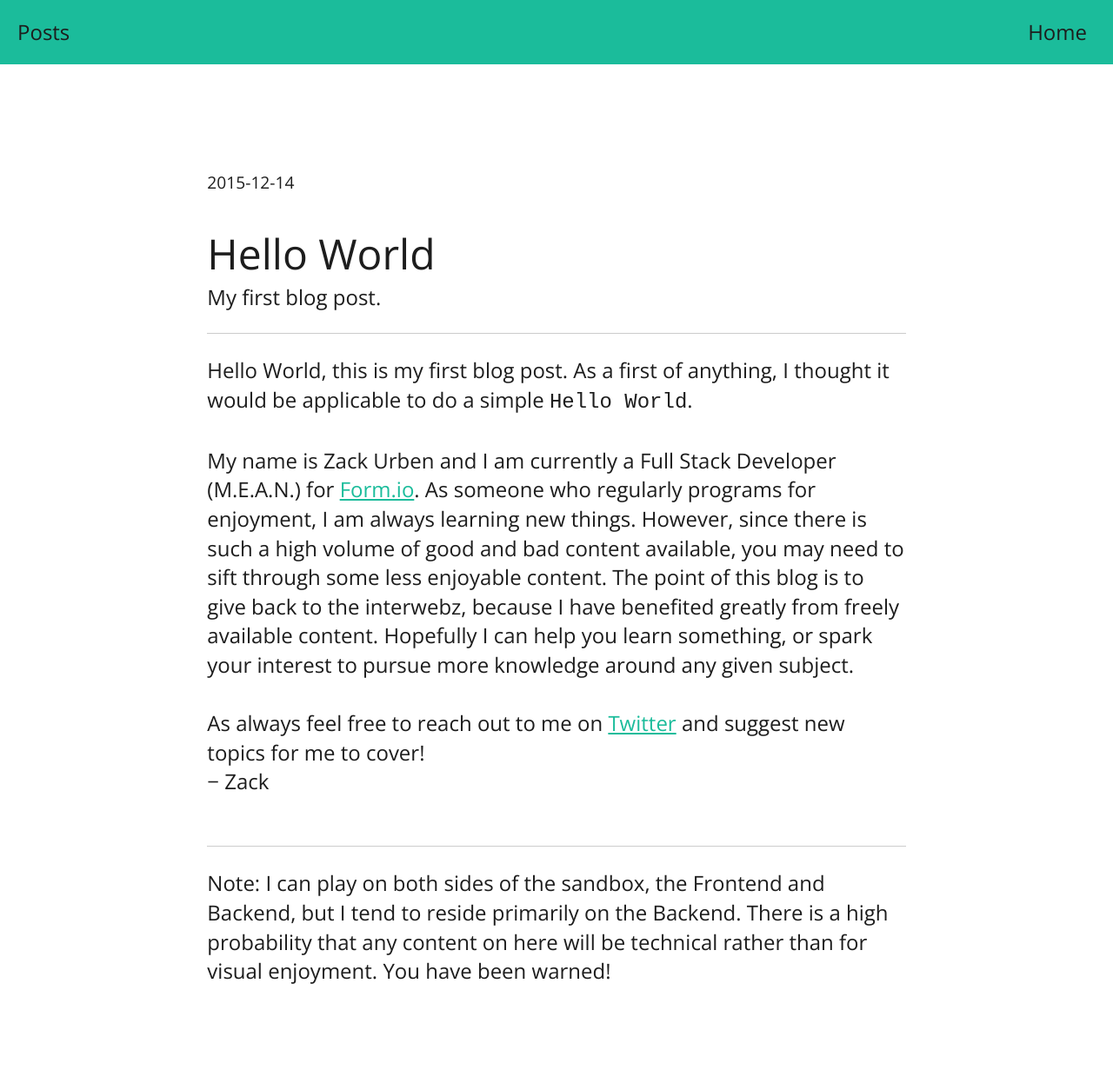
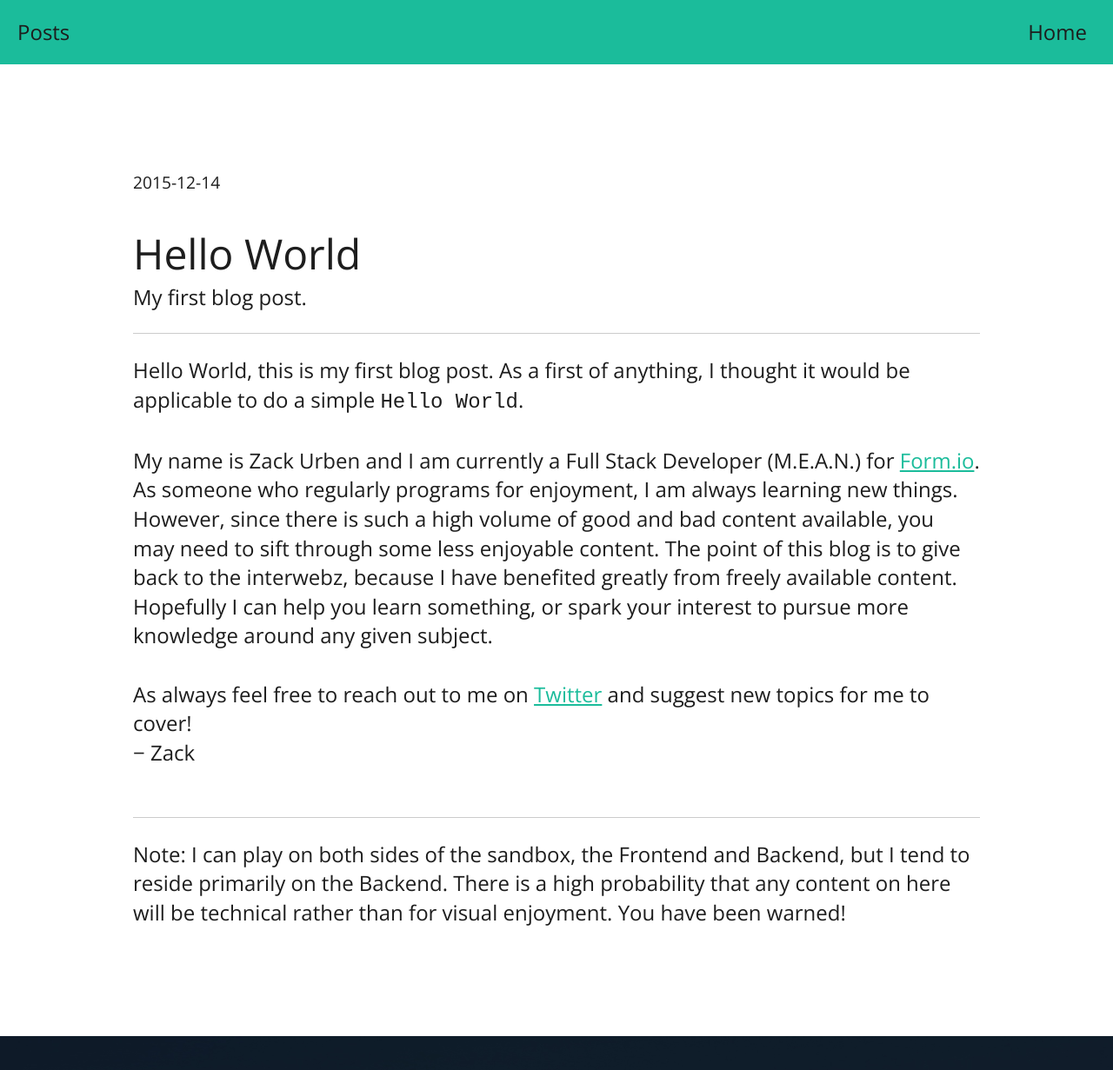
Before and after one commit to zackurben/zackurben.github.io, a Jekyll site: the page built from blog/_posts/2015-12-14-hello-world.md, in a window 1280 px wide and 1259 px high. Shown: the top 1231 px of the window at 87% size. Built offline with Jekyll 4.4.1, drawn with Linux system fonts in a browser that asks for light colours; nearby versions of some CDN libraries.

Commit message:
Updating the blog post page size, to be col-12 up from 10.

```diff
--- a/_layouts/post.html
+++ b/_layouts/post.html
@@ -5,7 +5,7 @@
   {% include blog-header.html %}
   <div class="content">
     <div class="row">
-      <div class="off-1 col-10 post">
+      <div class="col-12 post">
         {{ content }}
       </div>
     </div>
```
